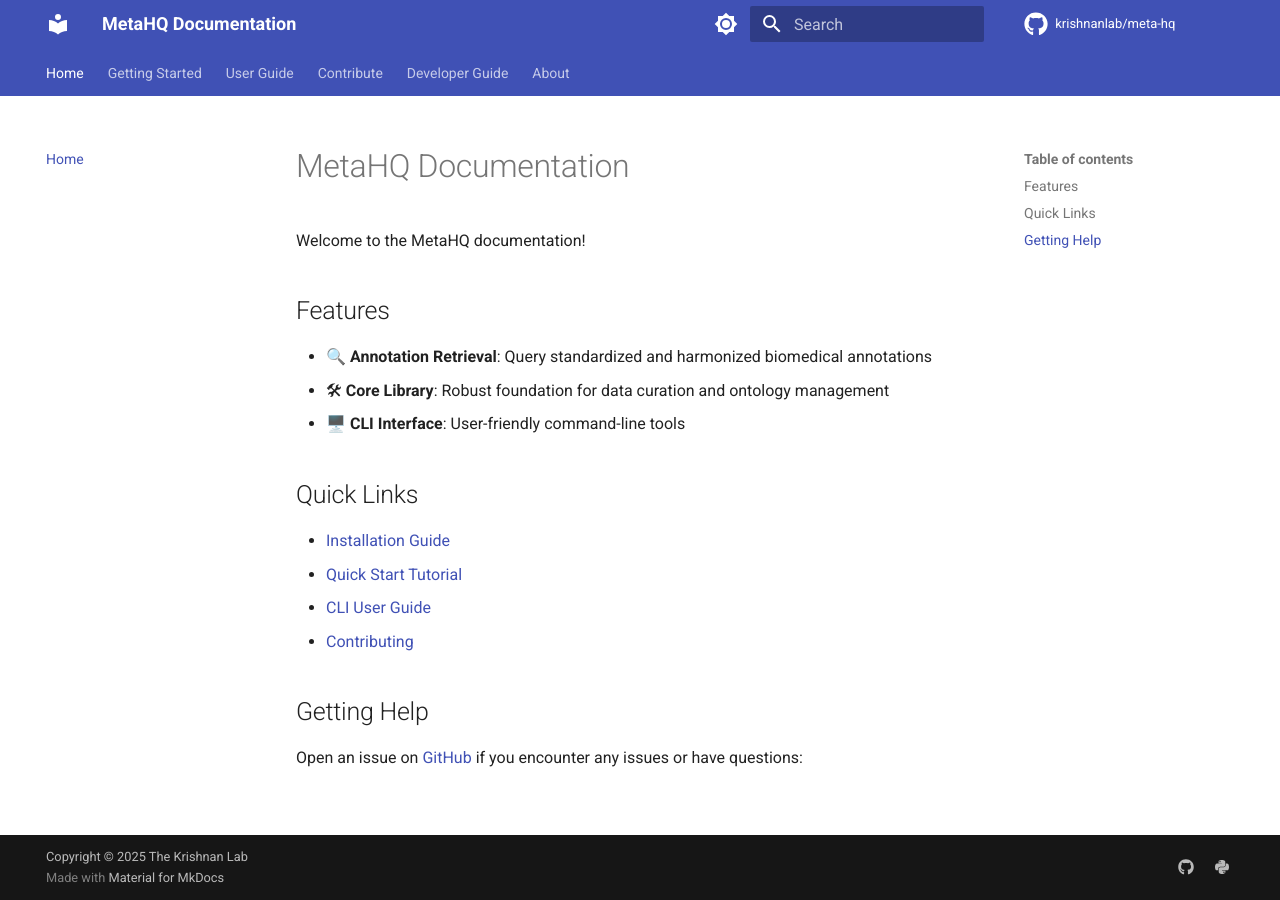
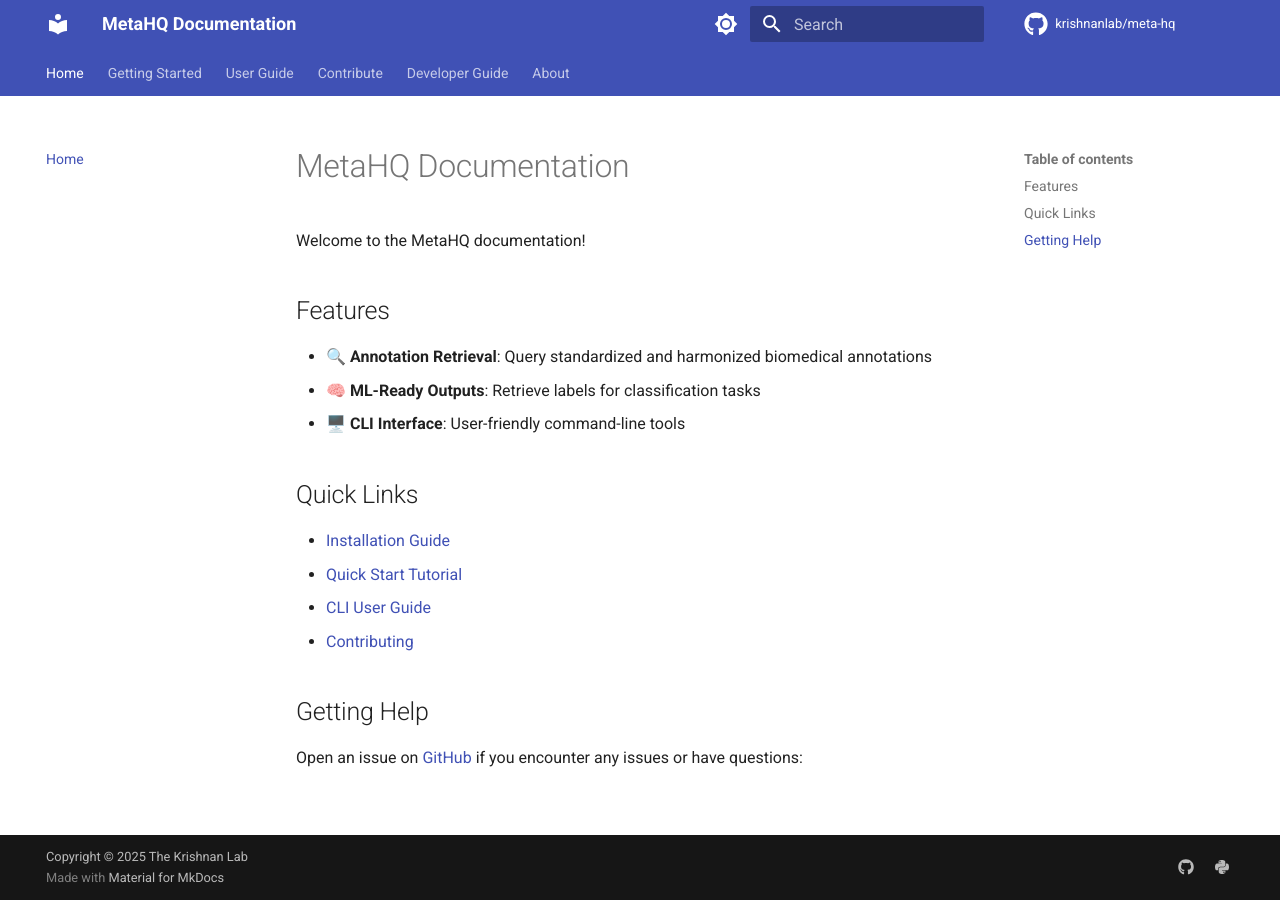
Before and after one commit to krishnanlab/meta-hq, an MkDocs documentation site: the page built from docs/index.md, in a window 1280 px wide. Built offline with MkDocs 1.6.1 and Material for MkDocs 9.7.7, drawn with Linux system fonts in a browser that asks for light colours; comment, search, counter and statistics services are not loaded.

Commit message:
replaced mention of Core Library with ML-ready outputs

```diff
--- a/docs/index.md
+++ b/docs/index.md
@@ -5,7 +5,7 @@
 ## Features
 
 - 🔍 **Annotation Retrieval**: Query standardized and harmonized biomedical annotations
-- &#128736 **Core Library**: Robust foundation for data curation and ontology management
+- 🧠 **ML-Ready Outputs**: Retrieve labels for classification tasks
 - 🖥️ **CLI Interface**: User-friendly command-line tools
 
 ## Quick Links
```
